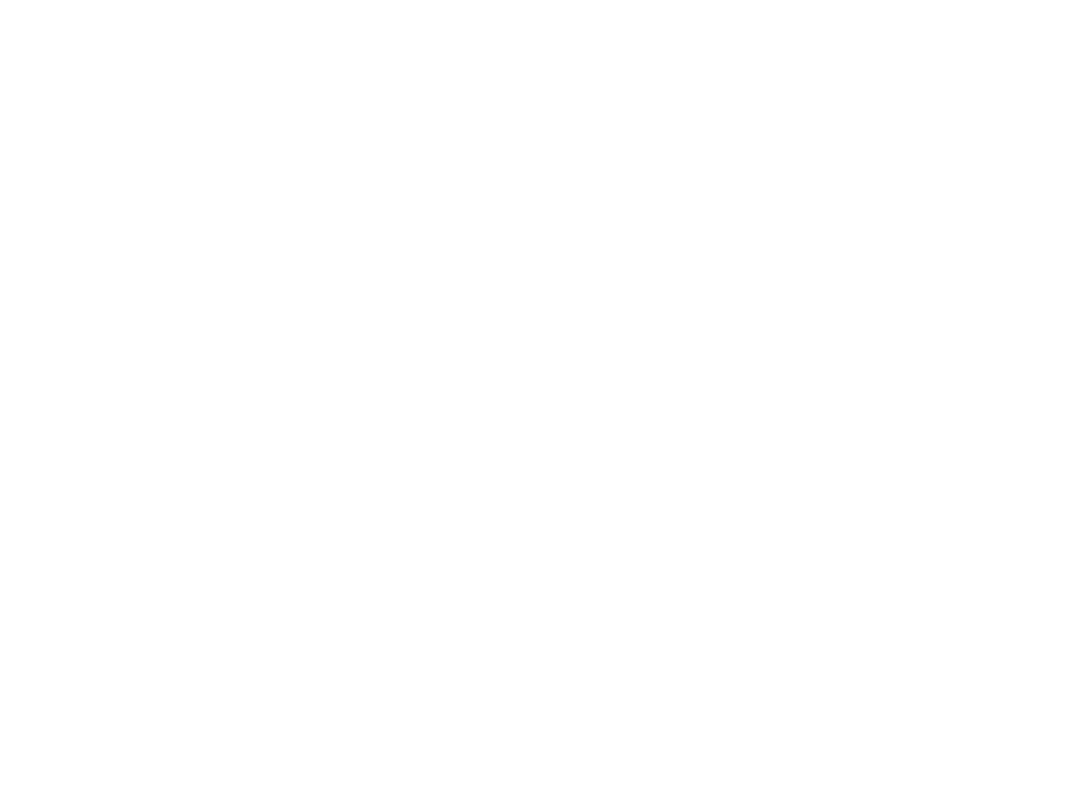
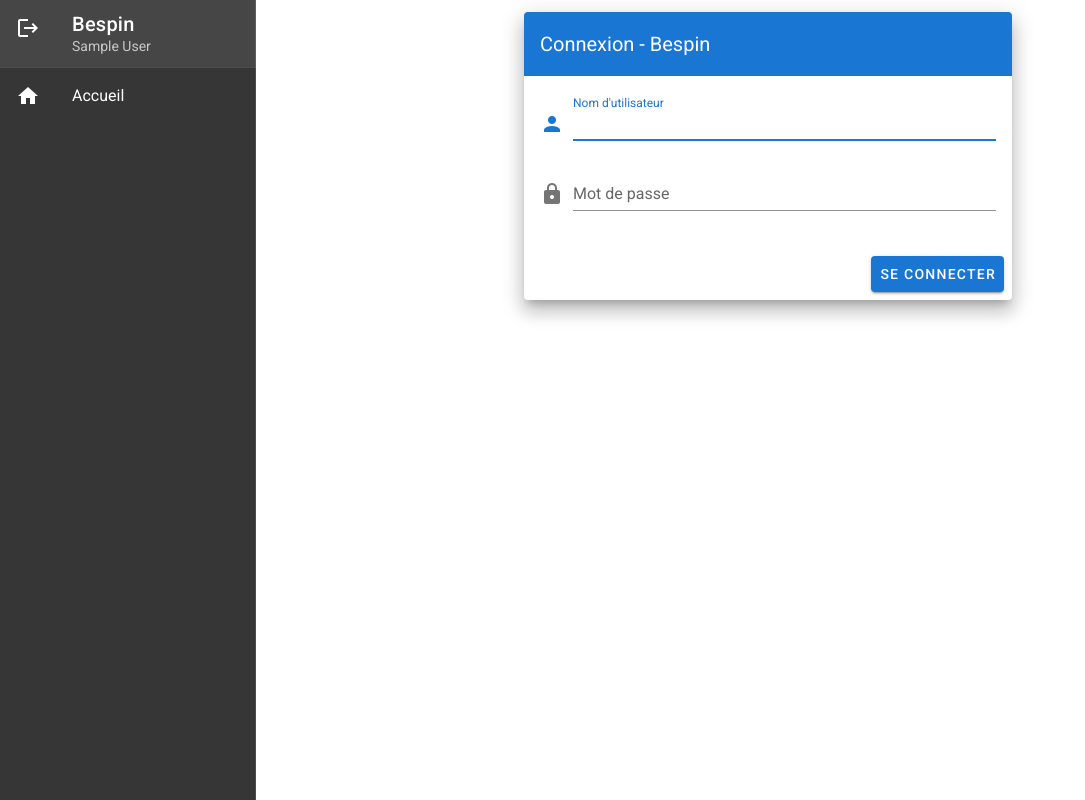
Before and after one commit to acanoenfr/panel-front, a Vue app: page /#/Login in a window 1280 px wide. Shown: the whole page, without its empty margins (0-1085 px from the left). Built offline with nearby package versions, Linux system fonts and the light colour scheme; sample sign-in values are in the browser's storage.

Commit message:
feat(login): Login page with redirection

```diff
--- a/src/App.vue
+++ b/src/App.vue
@@ -1,11 +1,76 @@
 <template>
   <v-app id="app">
+    <v-snackbar
+      v-model="$store.getters.snackbar.show"
+      top
+      :timeout="3000"
+      :color="$store.getters.snackbar.color">
+        {{ $store.getters.snackbar.text }}
+    </v-snackbar>
+    <v-navigation-drawer v-if="isLogged" permanent dark app>
+      <v-list-item @click="onLogout">
+        <v-list-item-icon>
+          <v-icon>mdi-logout</v-icon>
+        </v-list-item-icon>
+        <v-list-item-content>
+          <v-list-item-title class="title">
+            Bespin
+          </v-list-item-title>
+          <v-list-item-subtitle>
+            {{ currentUser.name }}
+          </v-list-item-subtitle>
+        </v-list-item-content>
+      </v-list-item>
+      <v-divider></v-divider>
+      <v-list-item v-for="(item, key) in items" :key="key" :to="item.path">
+        <v-list-item-icon>
+          <v-icon :color="$route.path === item.path ? 'primary' : ''">{{ item.icon }}</v-icon>
+        </v-list-item-icon>
+        <v-list-item-content>
+          <v-list-item-title>{{ item.title }}</v-list-item-title>
+        </v-list-item-content>
+      </v-list-item>
+    </v-navigation-drawer>
+    <v-container fluid>
+      <v-content>
+        <router-view></router-view>
+      </v-content>
+    </v-container>
   </v-app>
 </template>
 
 <script>
 export default {
   name: 'App',
+  data() {
+    return {
+      items: [
+        { title: 'Accueil', icon: 'mdi-home', path: '/' }
+      ]
+    }
+  },
+  methods: {
+    onLogout() {
+      this.$store.dispatch('logout')
+      this.$store.commit('CALL_MSG', {
+        text: 'Vous avez été déconnecté.',
+        color: 'orange darken-1',
+        show: true
+      })
+      this.$router.push('/Login')
+    }
+  },
+  computed: {
+    currentUser() {
+      return this.$store.getters.user
+    },
+    isLogged() {
+      return this.$store.getters.isLogged
+    },
+    isAdmin() {
+      return this.$store.getters.isAdmin
+    }
+  }
 }
 </script>
 
--- /dev/null
+++ b/src/components/FormLogin.vue
@@ -0,0 +1,54 @@
+<template>
+    <v-card class="elevation-12">
+        <v-toolbar color="primary" dark flat>
+            <v-toolbar-title>Connexion - Bespin</v-toolbar-title>
+        </v-toolbar>
+        <v-form @submit.prevent="onLogin">
+            <v-card-text>
+                <v-text-field
+                    v-model="username"
+                    label="Nom d'utilisateur"
+                    name="username"
+                    prepend-icon="mdi-account"
+                    autofocus
+                    type="text">
+                </v-text-field>
+                <v-text-field
+                    v-model="password"
+                    label="Mot de passe"
+                    name="password"
+                    prepend-icon="mdi-lock"
+                    type="password">
+                </v-text-field>
+            </v-card-text>
+            <v-card-actions>
+                <v-spacer></v-spacer>
+                <v-btn type="submit" color="primary">Se connecter</v-btn>
+            </v-card-actions>
+        </v-form>
+    </v-card>
+</template>
+
+<script>
+    export default {
+        name: "FormLogin",
+        data() {
+            return {
+                username: '',
+                password: ''
+            }
+        },
+        methods: {
+            onLogin() {
+                this.$emit('login', {
+                    username: this.username,
+                    password: this.password
+                })
+            }
+        }
+    }
+</script>
+
+<style scoped>
+
+</style>
--- a/src/routes.js
+++ b/src/routes.js
@@ -11,7 +11,8 @@
         {
             path: '/',
             name: 'Home',
-            component: Home
+            component: Home,
+            meta: { requiresAuth: true }
         },
         {
             path: '/Login',
--- a/src/store.js
+++ b/src/store.js
@@ -7,7 +7,8 @@
 export default new Vuex.Store({
     state: {
         token: localStorage.getItem('token') || '',
-        user: JSON.parse(localStorage.getItem('user')) || {}
+        user: JSON.parse(localStorage.getItem('user')) || {},
+        snackbar: { text: '', color: '', show: false }
     },
     mutations: {
         AUTH_LOGIN: (state, info) => {
@@ -17,21 +18,25 @@
         AUTH_LOGOUT: state => {
             state.token = ''
             state.user = {}
+        },
+        CALL_MSG: (state, info) => {
+            state.snackbar = info
         }
     },
     actions: {
-        login: ({ commit, dispatch }, username, password) => {
+        login: ({ commit, dispatch }, user) => {
             return new Promise((resolve, reject) => {
-                users.login(username, password)
+                users.login(user.username, user.password)
                     .then(info => {
-                        localStorage.setItem('token', info.token)
-                        localStorage.setItem('user', info.user)
-                        commit('AUTH_LOGIN', info)
-                        resolve(info)
-                    })
-                    .catch(err => {
-                        dispatch('logout')
-                        reject(err)
+                        if (!info.error) {
+                            localStorage.setItem('token', info.token)
+                            localStorage.setItem('user', JSON.stringify(info.user))
+                            commit('AUTH_LOGIN', info)
+                            resolve(info)
+                        } else {
+                            dispatch('logout')
+                            reject(info)
+                        }
                     })
             })
         },
@@ -44,6 +49,7 @@
     getters: {
         token: state => state.token,
         user: state => state.user,
+        snackbar: state => state.snackbar,
         isLogged: state => !!state.token,
         isAdmin: state => state.user.isAdmin
     }
--- a/src/views/Login.vue
+++ b/src/views/Login.vue
@@ -1,11 +1,42 @@
 <template>
     <div id="login">
+        <v-row align="center" justify="center">
+            <v-col cols="12" sm="8" md="6">
+                <FormLogin @login="login">
+                </FormLogin>
+            </v-col>
+        </v-row>
     </div>
 </template>
 
 <script>
+    import FormLogin from "../components/FormLogin"
+
     export default {
-        name: "Login"
+        name: "Login",
+        components: {
+            FormLogin
+        },
+        methods: {
+            login(user) {
+                this.$store.dispatch('login', user)
+                    .then(() => {
+                        this.$store.commit('CALL_MSG', {
+                            text: 'Vous êtes désormais connecté.',
+                            color: 'success',
+                            show: true
+                        })
+                        this.$router.push('/')
+                    })
+                    .catch(() => {
+                        this.$store.commit('CALL_MSG', {
+                            text: 'Identifiants incorrects.',
+                            color: 'error',
+                            show: true
+                        })
+                    })
+            }
+        }
     }
 </script>
 
```
